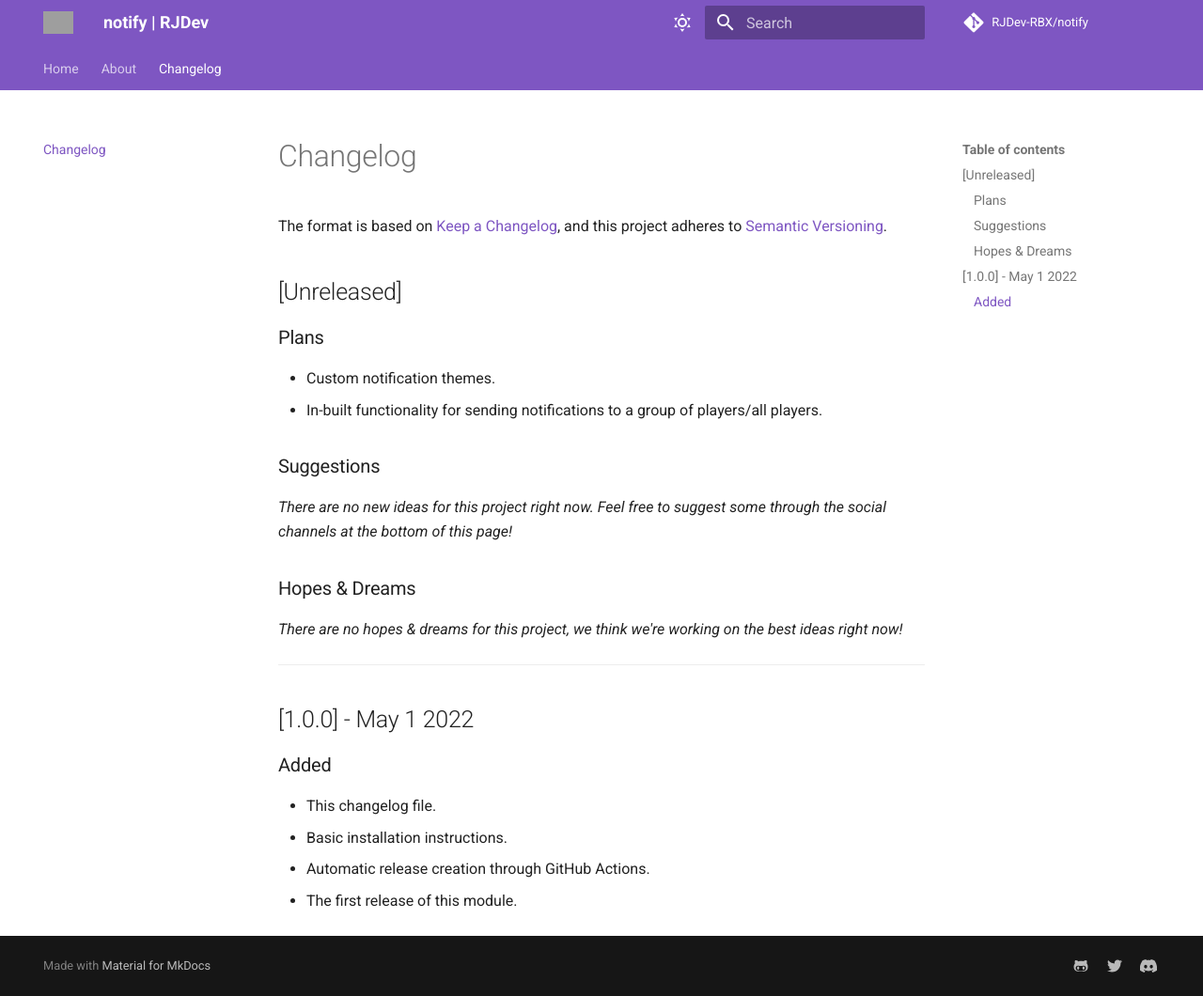
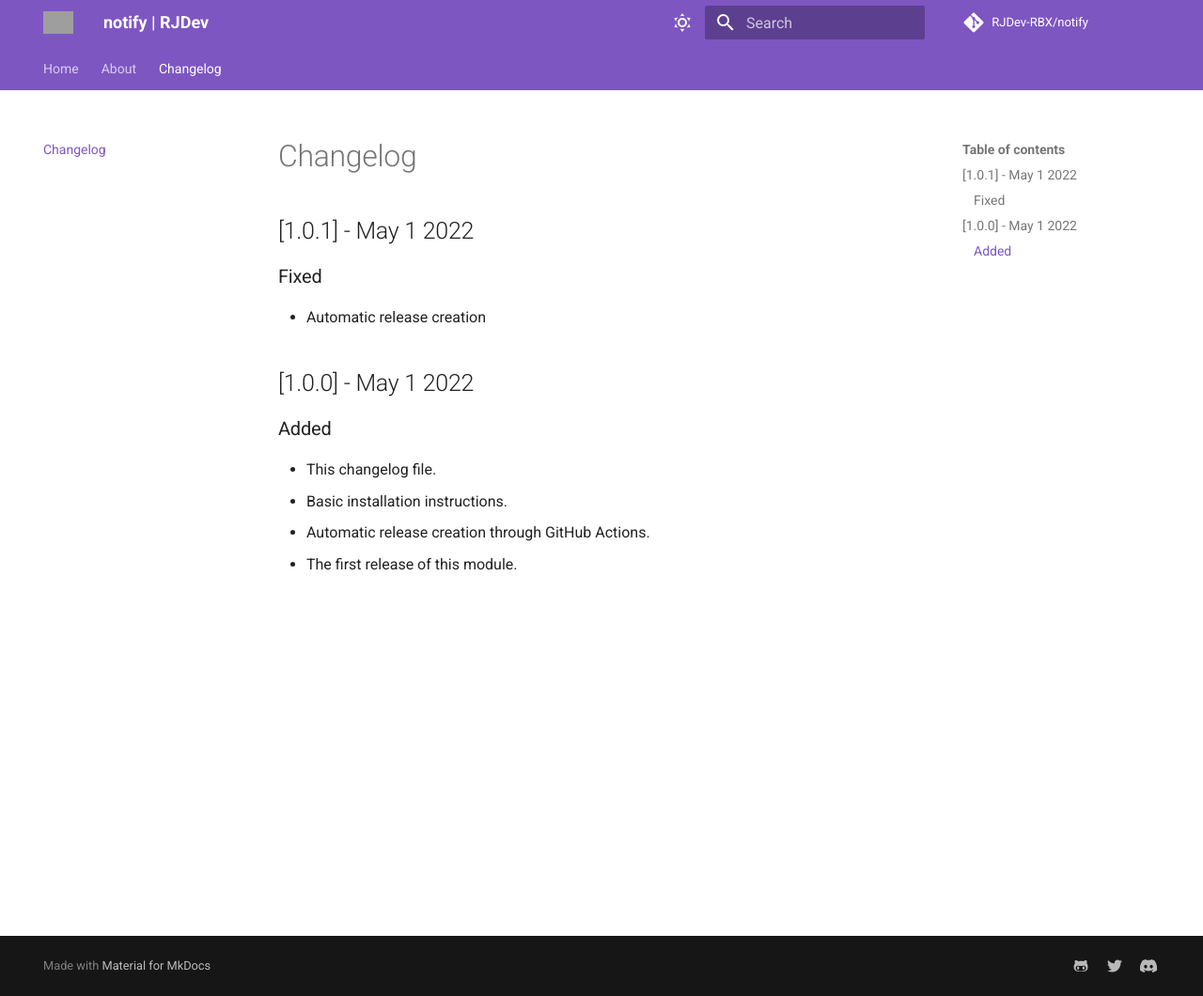
Before and after one commit to RJDev-RBX/notify, an MkDocs documentation site: the page built from docs/changelog.md, in a window 1280 px wide and 1060 px high. Shown: the whole window at 94% size. Built offline with MkDocs 1.6.1 and Material for MkDocs 9.7.7, drawn with Linux system fonts in a browser that asks for light colours; comment, search, counter and statistics services are not loaded; grey boxes are pictures that could not be loaded.

Commit message:
Update changelog.md

```diff
--- a/docs/changelog.md
+++ b/docs/changelog.md
@@ -1,18 +1,6 @@
-The format is based on [Keep a Changelog](https://keepachangelog.com/en/1.0.0/),
-and this project adheres to [Semantic Versioning](https://semver.org/spec/v2.0.0.html).
-
-## [Unreleased]
-### Plans
-- Custom notification themes.
-- In-built functionality for sending notifications to a group of players/all players.
-
-### Suggestions
-*There are no new ideas for this project right now. Feel free to suggest some through the social channels at the bottom of this page!*
-
-### Hopes & Dreams
-*There are no hopes & dreams for this project, we think we're working on the best ideas right now!*
-
----
+## [1.0.1] - May 1 2022
+### Fixed
+- Automatic release creation
 
 ## [1.0.0] - May 1 2022
 ### Added
```
